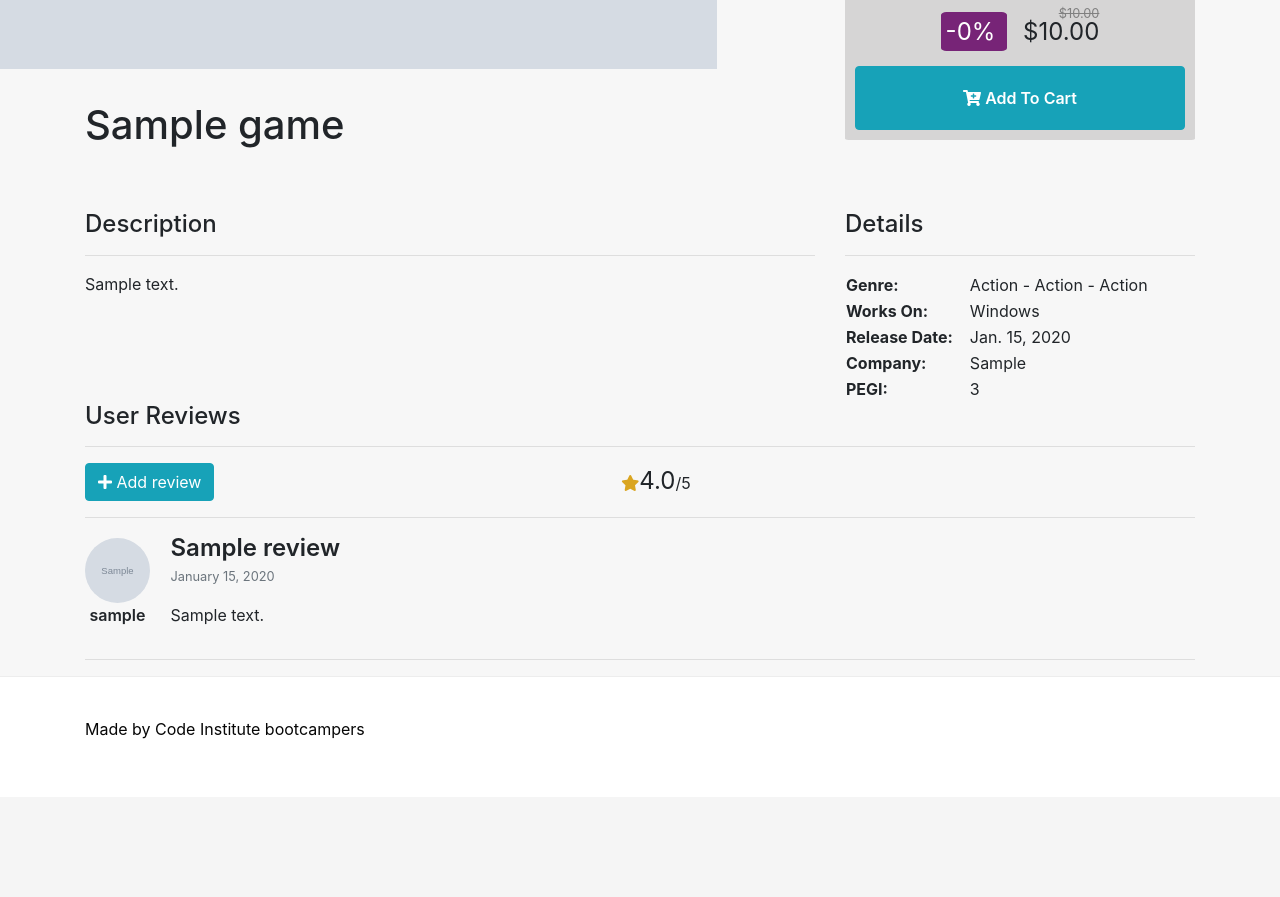
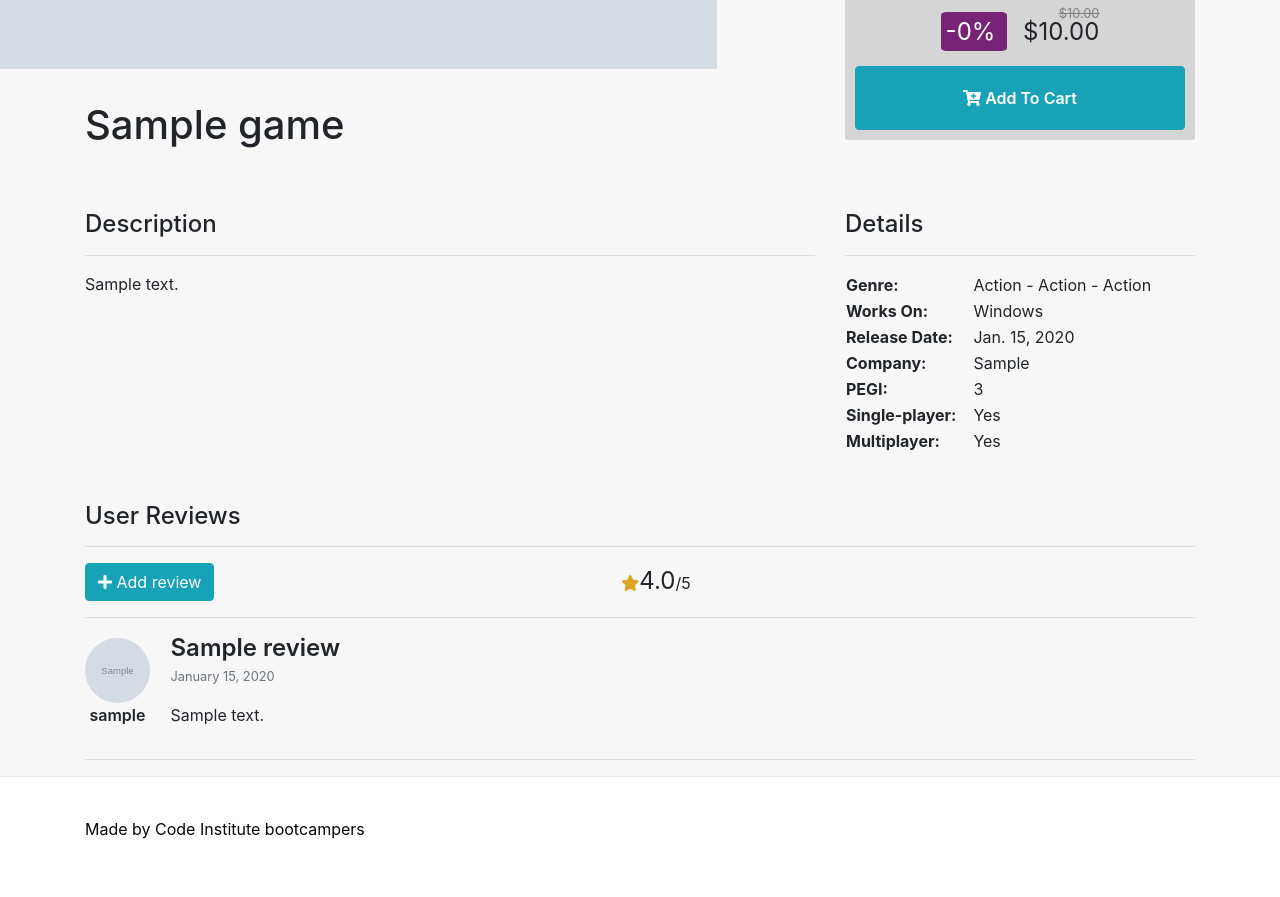
Before and after one commit to marty-wickham/milestone-project4, a Django app: page /products/1/ in a window 1280 px wide. Shown: the part 525-1422 px from the top of the page. Before the commit the page ends 1264 px from the top, so only its background shows below. Run offline with Django 3.2, Linux system fonts and the light colour scheme; tables that the repository leaves empty hold one stand-in row (values such as "Sample post"); grey boxes marked "Sample" are stand-in pictures; some libraries are stand-ins or nearby versions.

Commit message:
Repopulating database, added two fields to game model

```diff
--- a/products/models.py
+++ b/products/models.py
@@ -46,8 +46,8 @@ class Game(models.Model):
     release_date = models.DateField()
     company = models.CharField(max_length=30)
     pegi_rating = models.CharField(max_length=2, choices=PEGI_RATING_CHOICES, blank=True)
-    single_player = models.BooleanField()
-    multiplayer = models.BooleanField()
+    single_player = models.BooleanField(null=True)
+    multiplayer = models.BooleanField(null=True)
     discount = models.PositiveSmallIntegerField(blank=True, null=True)
     sale_price = models.DecimalField(max_digits=5, decimal_places=2, blank=True, null=True, default=0)
     banner_image = models.ImageField(upload_to='images', blank=True)
--- a/products/templates/products/game-details.html
+++ b/products/templates/products/game-details.html
@@ -72,6 +72,22 @@
 								<th>PEGI:</th>
 								<td>{{ game.pegi_rating }}</td>
 							</tr>
+                            <tr>
+								<th>Single-player:</th>
+                                {% if game.single_player %}
+								    <td>Yes</td>
+                                {% else %}
+                                    <td>No</td>
+                                {% endif %}
+							</tr>
+                            <tr>
+								<th>Multiplayer:</th>
+                                {% if game.multiplayer %}
+								    <td>Yes</td>
+                                {% else %}
+                                    <td>No</td>
+                                {% endif %}
+							</tr>
 						</tbody>
 					</table>
 				</aside>
@@ -81,7 +97,7 @@
 </div>
 
 <!-- User review section -->
-<div class="container-fluid">
+<div class="container-fluid pt-5">
 	<div class="container">
 		<div class="row">
 			<div class="col-12">
--- a/products/views.py
+++ b/products/views.py
@@ -38,7 +38,7 @@ def game_details(request, pk):
         if review_form.is_valid():
 
             if user_review:
-                messages.error(request, "You have already given your review on this game.")
+                messages.error(request, "You have already given your review on this game. You may only leave one review per game.")
             else:
                 review = review_form.save(commit=False)
                 review.user = request.user
```
Also changed, not shown: media/images/koto2-banner.jpg (added), media/images/koto2-small.jpg (added), media/images/kotor-small.jpg (added), media/images/kotor_banner.png (added), media/images/morrowind-banner.jpg (added), media/images/morrowind-small.jpg (added), products/migrations/0002_auto_20200707_1343.py (added).
